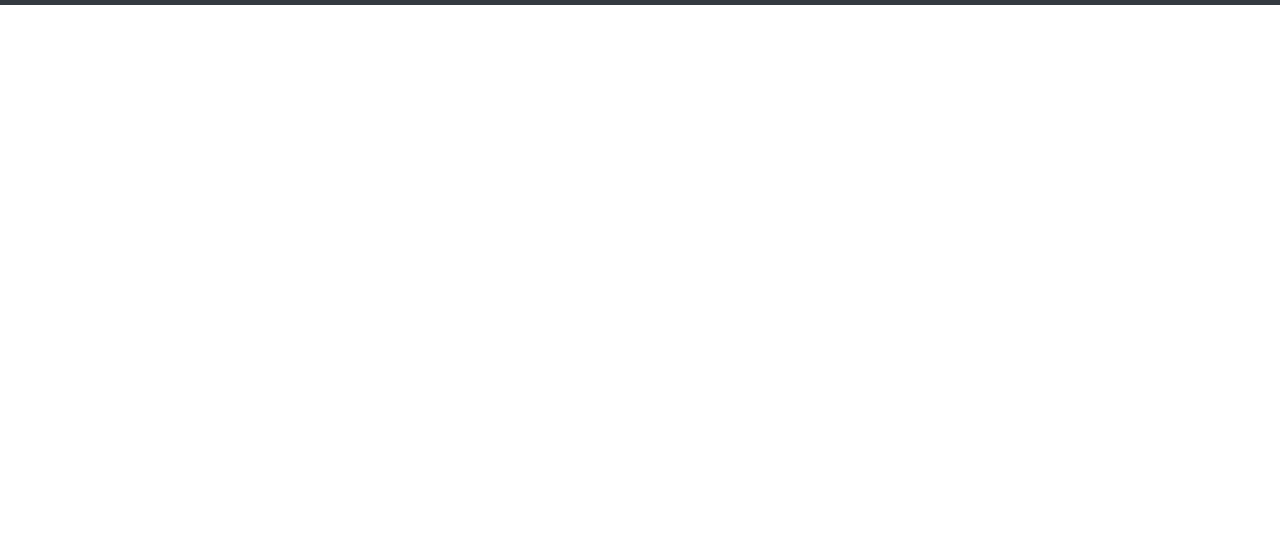
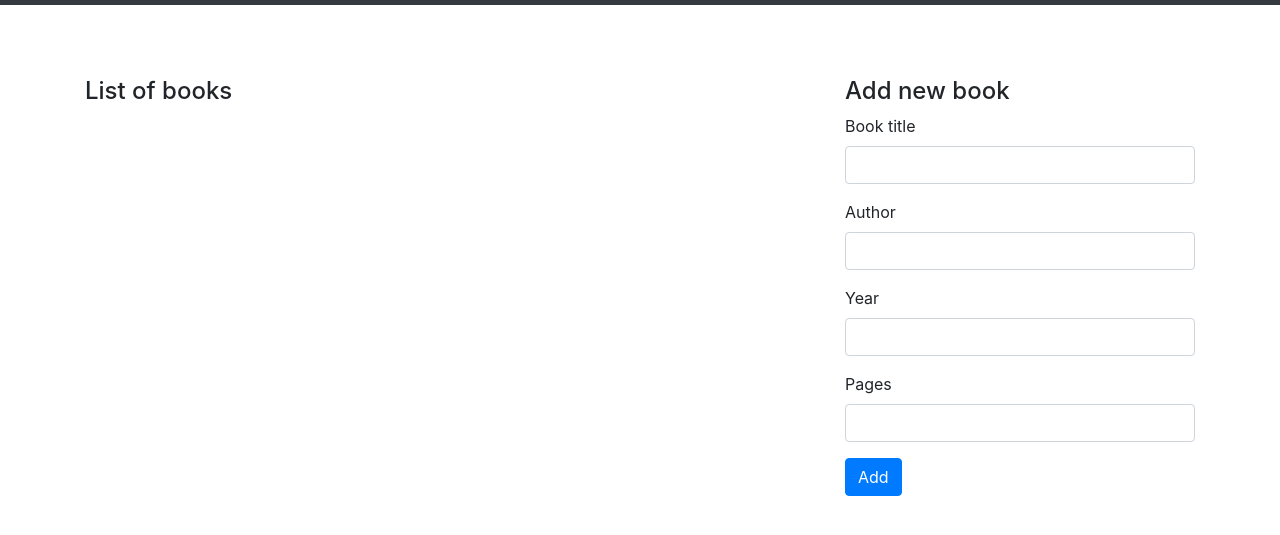
Before and after one commit to entom/Home-Library-ForerunnerDB-Demo, a website: page index.html in a window 1280 px wide. Shown: the part 51-586 px from the top of the page. Drawn offline with nearby package versions, Linux system fonts and the light colour scheme.

Commit message:
created simple template, source code formatting

```diff
--- a/css/main.css
+++ b/css/main.css
@@ -1,12 +1,11 @@
 body {
-    padding-top: 5rem;
+  padding-top: 5rem;
 }
 
 .starter-template {
-    padding: 3rem 1.5rem;
-    text-align: center;
+  padding: 3rem 0rem;
 }
 
 .navbar-brand {
-    color: #FFF!important;
+  color: #FFF !important;
 }
--- a/index.html
+++ b/index.html
@@ -10,7 +10,7 @@
 
   <!-- Bootstrap core CSS -->
   <link rel="stylesheet" href="./node_modules/bootstrap/dist/css/bootstrap.min.css">
-    <link rel="stylesheet" href="./css/main.css" />
+  <link rel="stylesheet" href="./css/main.css"/>
 </head>
 
 <body>
@@ -21,7 +21,34 @@
 
 <div class="container">
   <div class="starter-template">
-
+    <div class="row">
+      <div class="col-sm-8">
+        <h4>List of books</h4>
+        <div id="BooksContainer"></div>
+      </div>
+      <div class="col-sm-4">
+        <form>
+          <h4>Add new book</h4>
+          <div class="form-group">
+            <label for="bookTitle">Book title</label>
+            <input type="text" name="title" id="bookTitle" class="form-control" required/>
+          </div>
+          <div class="form-group">
+            <label for="bookAuthor">Author</label>
+            <input type="text" name="author" id="bookAuthor" class="form-control" required/>
+          </div>
+          <div class="form-group">
+            <label for="bookYear">Year</label>
+            <input type="number" name="year" id="bookYear" class="form-control" required/>
+          </div>
+          <div class="form-group">
+            <label for="bookPages">Pages</label>
+            <input type="number" name="pages" id="bookPages" class="form-control" required/>
+          </div>
+          <button type="button" class="btn btn-primary">Add</button>
+        </form>
+      </div>
+    </div>
   </div>
 </div><!-- /.container -->
 
@@ -32,6 +59,7 @@
 <script src="./node_modules/jquery/dist/jquery.min.js"></script>
 <script src="./node_modules/popper.js/dist/umd/popper.min.js"></script>
 <script src="./node_modules/bootstrap/dist/js/bootstrap.min.js"></script>
+<script src="./node_modules/forerunnerdb/js/dist/fdb-all.min.js"></script>
 
 <script src="./js/main.js"></script>
 </body>
```
Lines whose indentation alone changed are shown as unchanged.
